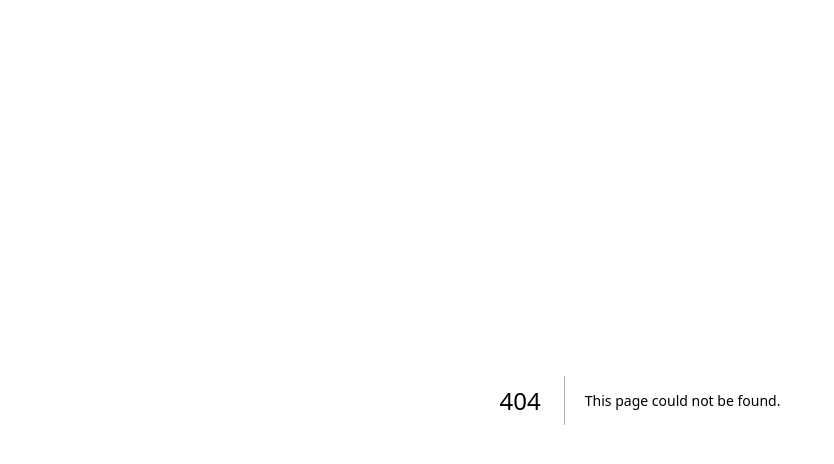
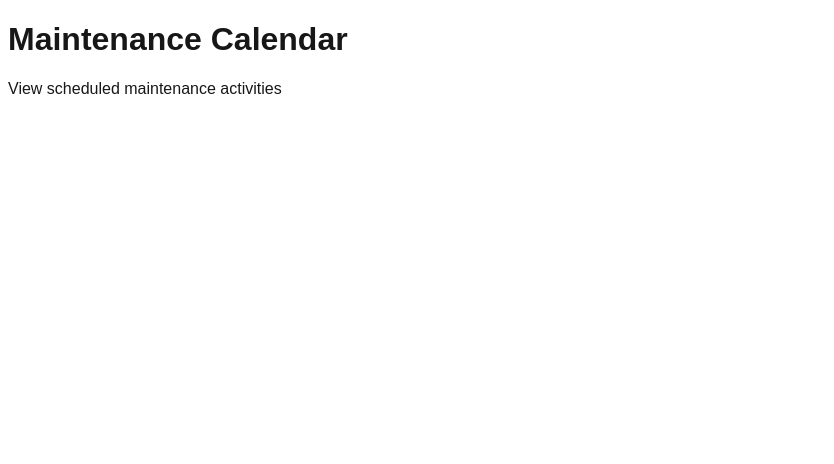
Before and after one commit to RhythmItaliya/GearGuard, a Next.js app in the folder frontend/: page /calendar in a window 1280 px wide. Before the commit this address had no page. Shown: the top 464 px of the page, without its empty margins (0-834 px from the left). Built offline with nearby package versions, Linux system fonts and the light colour scheme.

Commit message:
Calendar created

```diff
--- /dev/null
+++ b/frontend/src/app/calendar/page.tsx
@@ -0,0 +1,10 @@
+export default function CalendarPage() {
+    return (
+        <div>
+            <h1 className="text-3xl font-bold">Maintenance Calendar</h1>
+            <p className="text-muted-foreground mt-2">
+                View scheduled maintenance activities
+            </p>
+        </div>
+    );
+}
```
